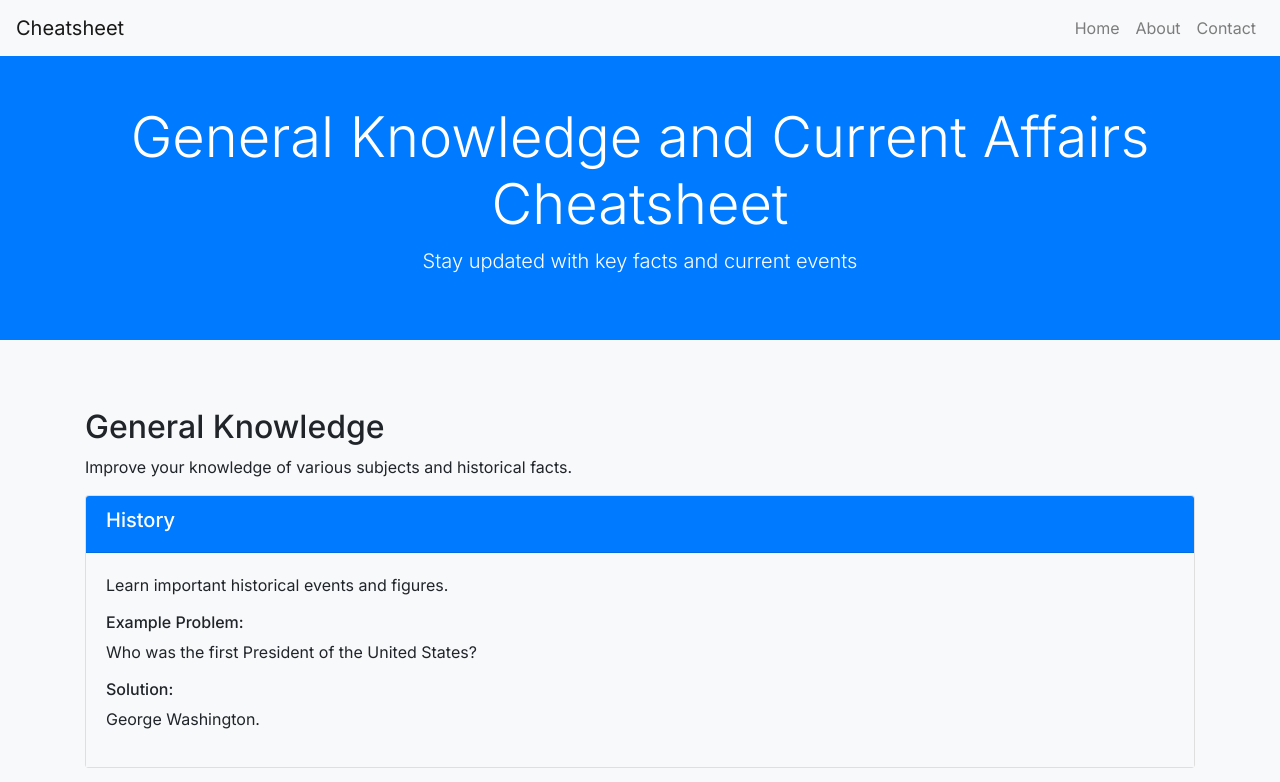
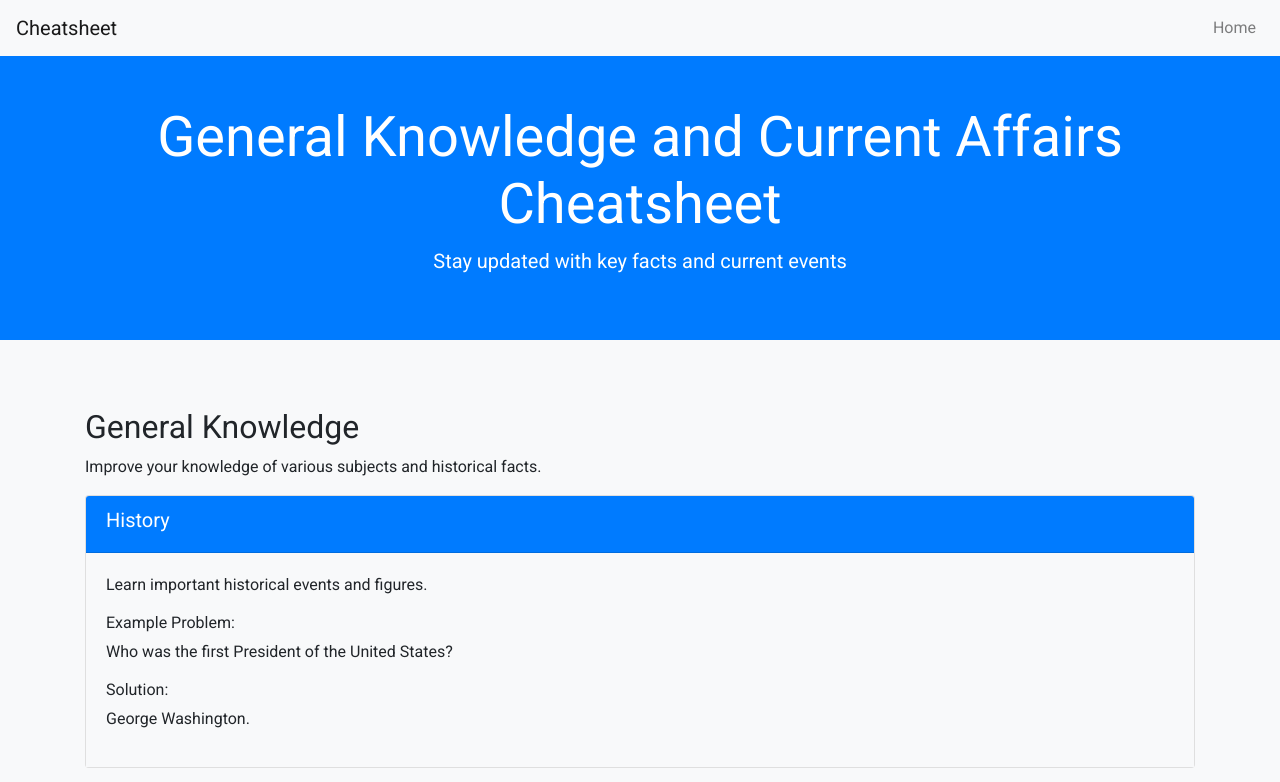
Before and after one commit to 2k-Aakaash/Aptitude-Cheatsheet, a website: page general_knowledge.html in a window 1280 px wide. Shown: the top 782 px of the page. Drawn offline with nearby package versions, Linux system fonts and the light colour scheme.

Commit message:
Bug fixes

```diff
--- a/general_knowledge.html
+++ b/general_knowledge.html
@@ -19,12 +19,6 @@
             <ul class="navbar-nav ml-auto">
                 <li class="nav-item">
                     <a class="nav-link" href="index.html">Home</a>
-                </li>
-                <li class="nav-item">
-                    <a class="nav-link" href="#">About</a>
-                </li>
-                <li class="nav-item">
-                    <a class="nav-link" href="#">Contact</a>
                 </li>
             </ul>
         </div>
--- a/styles.css
+++ b/styles.css
@@ -1,15 +1,10 @@
-@import url('https://fonts.googleapis.com/css2?family=Inter:wght@100..900&display=swap');
-
-*{
-    font-family: "Inter", sans-serif;
-}
+@import url('https://fonts.googleapis.com/css2?family=Roboto:wght@400;700&display=swap');
 
 body {
-    font-family: "Inter", sans-serif;
+    font-family: 'Roboto', sans-serif;
     background-color: #f8f9fa;
 }
 
-/* Header styles */
 header {
     background-color: #007bff;
 }
@@ -22,12 +17,10 @@
     font-weight: 400;
 }
 
-/* Main content styles */
 main {
     padding-top: 20px;
 }
 
-/* Card styles */
 .card-header {
     background-color: #007bff;
     color: white;
@@ -37,7 +30,6 @@
     background-color: #f8f9fa;
 }
 
-/* Footer styles */
 footer {
     background-color: #343a40;
     color: white;
```
Also changed, not shown: index.html (+0 -6 lines), logical_reasoning.html (+0 -6 lines), quantitative.html (+0 -6 lines), technical_aptitude.html (+0 -6 lines), verbal_ability.html (+0 -6 lines).
